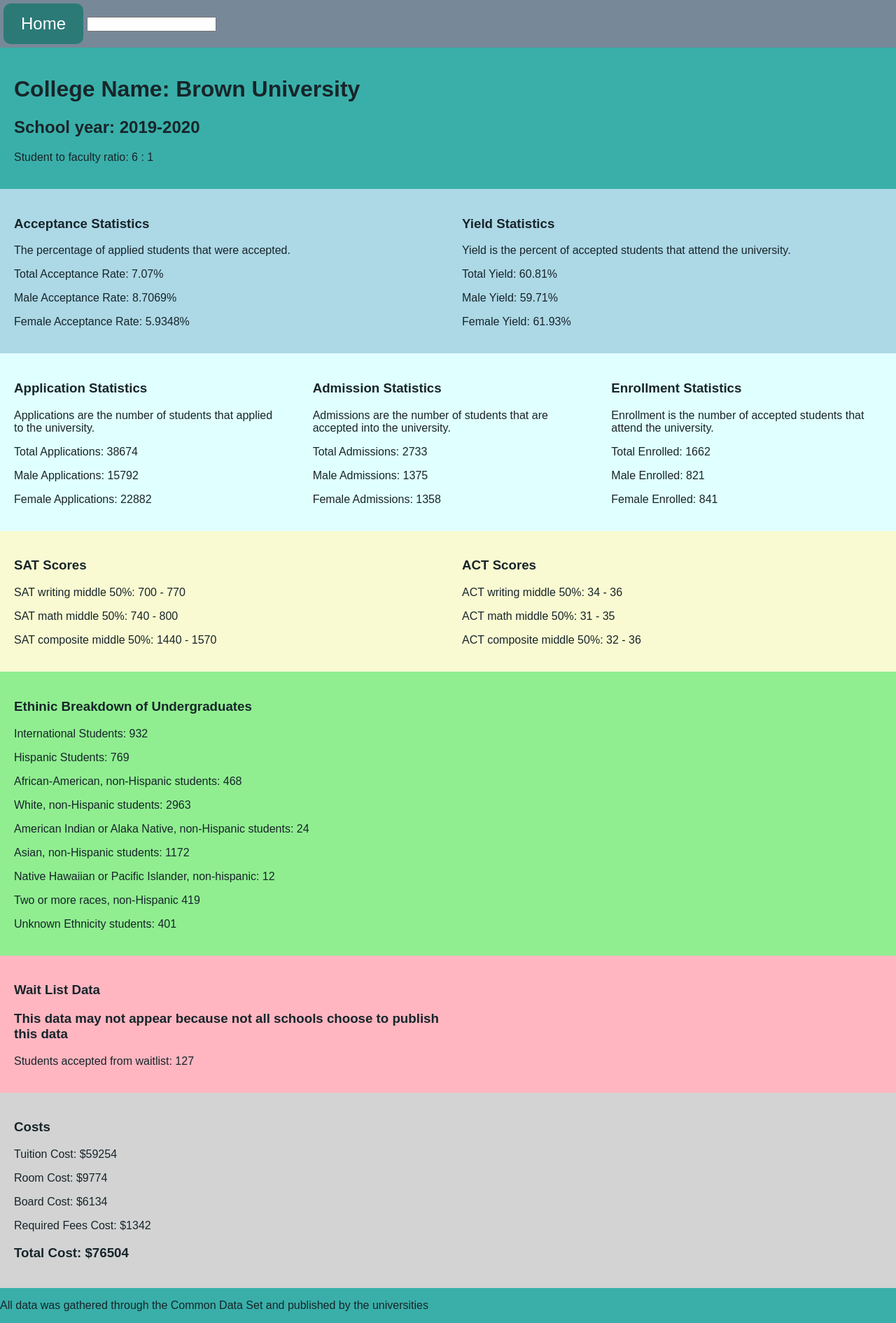
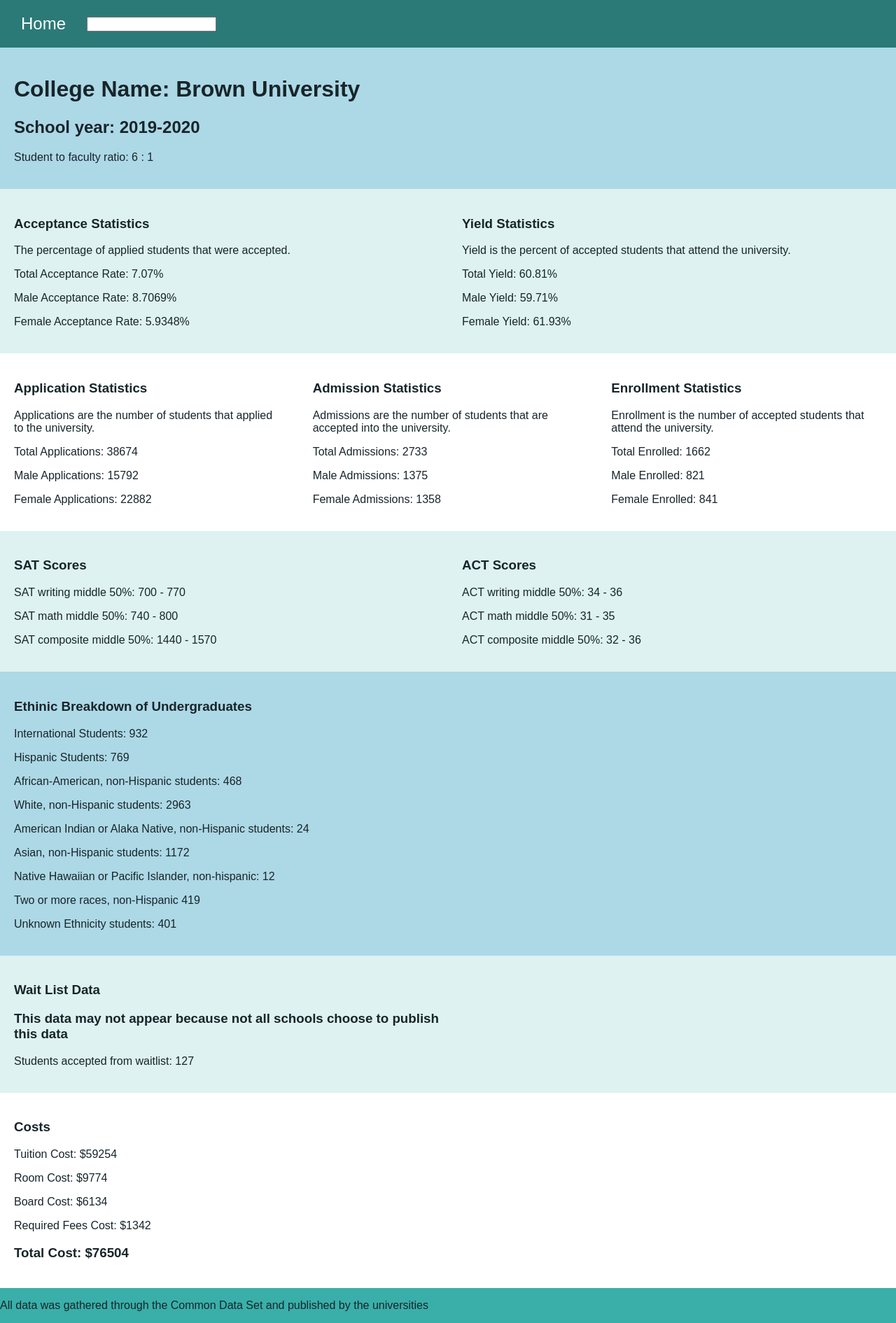
Before and after one commit to tomyyyD/djangoCollegeWebsite, a Django app: page /11/ in a window 1280 px wide. Shown: the whole page at 70% size. Run offline with Django 3.2, Linux system fonts and the light colour scheme; data comes from the database, SQL or seed files in the repository.

Commit message:
Style Uupdate for details page

```diff
--- a/query/static/query/css/style.css
+++ b/query/static/query/css/style.css
@@ -98,7 +98,7 @@ body{
 
 .menu{
     width: 100%;
-    background-color: lightslategrey;
+    background-color: #2b7a78;
     padding-top: 5px;
     padding-bottom: 5px;
     flex-direction: left;
@@ -186,28 +186,16 @@ body{
     padding-bottom: 0;
 }
 
-.percentages{
+.one{
     background-color: lightblue;
 }
 
-.applicants{
-    background-color: lightcyan;
+.two{
+    background-color: #def2f1;
 }
 
-.scores{
-    background-color: lightgoldenrodyellow;
-}
-
-.ethinic{
-    background-color: lightgreen;
-}
-
-.waitlist{
-    background-color: lightpink;
-}
-
-.finance{
-    background-color: lightgray;
+.three{
+    background-color: white;
 }
 
 @media (max-width:1200px){
--- a/query/templates/query/details.html
+++ b/query/templates/query/details.html
@@ -13,12 +13,14 @@
                 <input name='q' type="text" placeholder="Search...">
             </form>
         </div>
-        <div class="dataGroup">
-            <h1>College Name: {{ college.name }}</h1>
-            <h2>School year: {{ college.year }}</h2>
-            <p>Student to faculty ratio: {{college.studentFacultyRatio}}</p>
+        <div class="collegeData one">
+            <div class="dataGroup">
+                <h1>College Name: {{ college.name }}</h1>
+                <h2>School year: {{ college.year }}</h2>
+                <p>Student to faculty ratio: {{college.studentFacultyRatio}}</p>
+            </div>
         </div>
-        <div class="collegeData percentages">
+        <div class="collegeData two">
             <div class="dataGroup">
                 <h3>Acceptance Statistics</h3>
                 <p>The percentage of applied students that were accepted.</p>
@@ -35,7 +37,7 @@
             </div>
         </div>
 
-        <div class="collegeData applicants">
+        <div class="collegeData three">
             <div class="dataGroup">
                 <h3>Application Statistics</h3>
                 <p>Applications are the number of students that applied to the university.</p>
@@ -59,7 +61,7 @@
             </div>
         </div>
 
-        <div class='collegeData scores'>
+        <div class='collegeData two'>
             <div class='dataGroup'>
                 <h3>SAT Scores</h3>
                 <p>SAT writing middle 50%: {{ college.satWriting25th }} - {{college.satWriting75th}}</p>
@@ -74,7 +76,7 @@
             </div>
         </div>
 
-        <div class='collegeData ethinic'>
+        <div class='collegeData one'>
             <div class='dataGroup'>
                 <h3>Ethinic Breakdown of Undergraduates</h3>
                 <p>International Students: {{college.internationalStudents}}</p>
@@ -92,7 +94,7 @@
             </div>
         </div>
 
-        <div class='collegeData waitlist'>
+        <div class='collegeData two'>
             <div class='dataGroup'>
                 <h3>Wait List Data</h3>
                 <h3>This data may not appear because not all schools choose to publish this data</h3>
@@ -109,7 +111,7 @@
             </div>
         </div>
 
-        <div class='collegeData finance'>
+        <div class='collegeData three'>
             <div class='dataGroup'>
                 <h3>Costs</h3>
                 <p>Tuition Cost: ${{college.tuitionCost}}</p>
```
